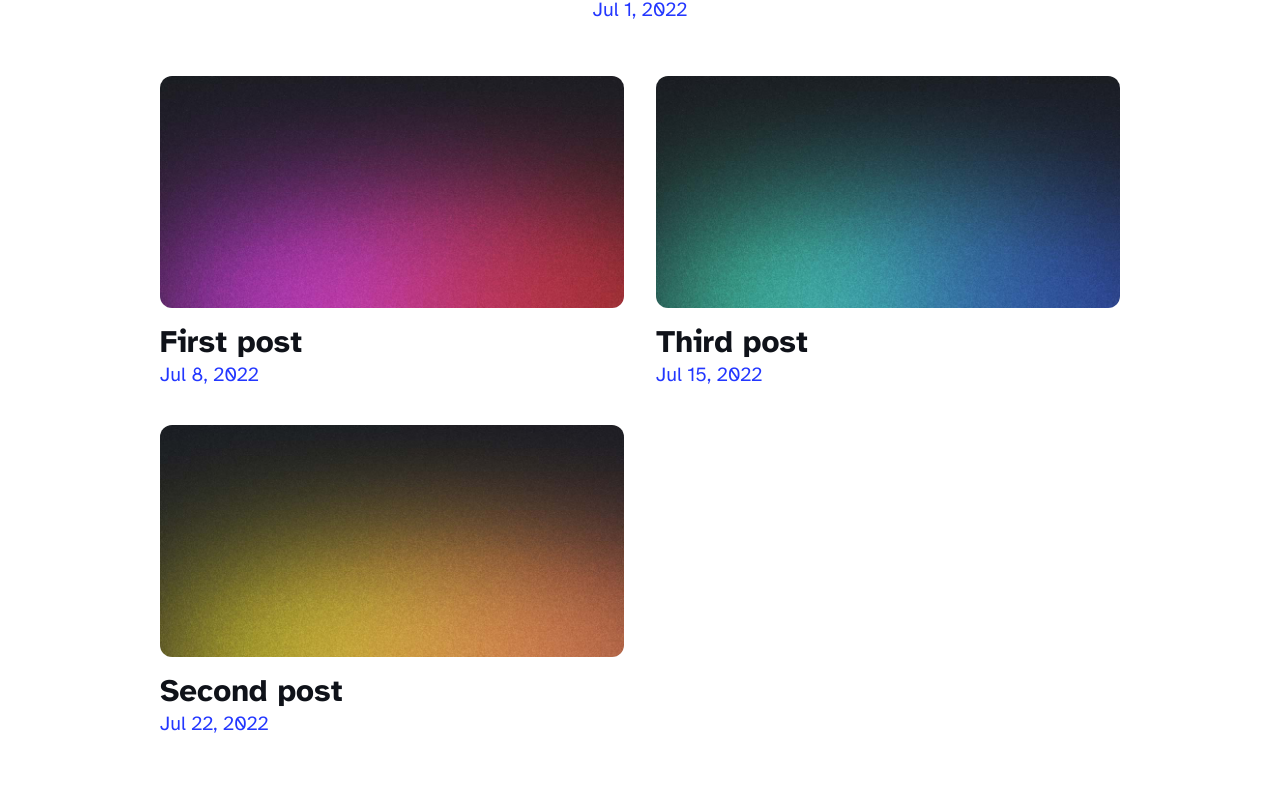
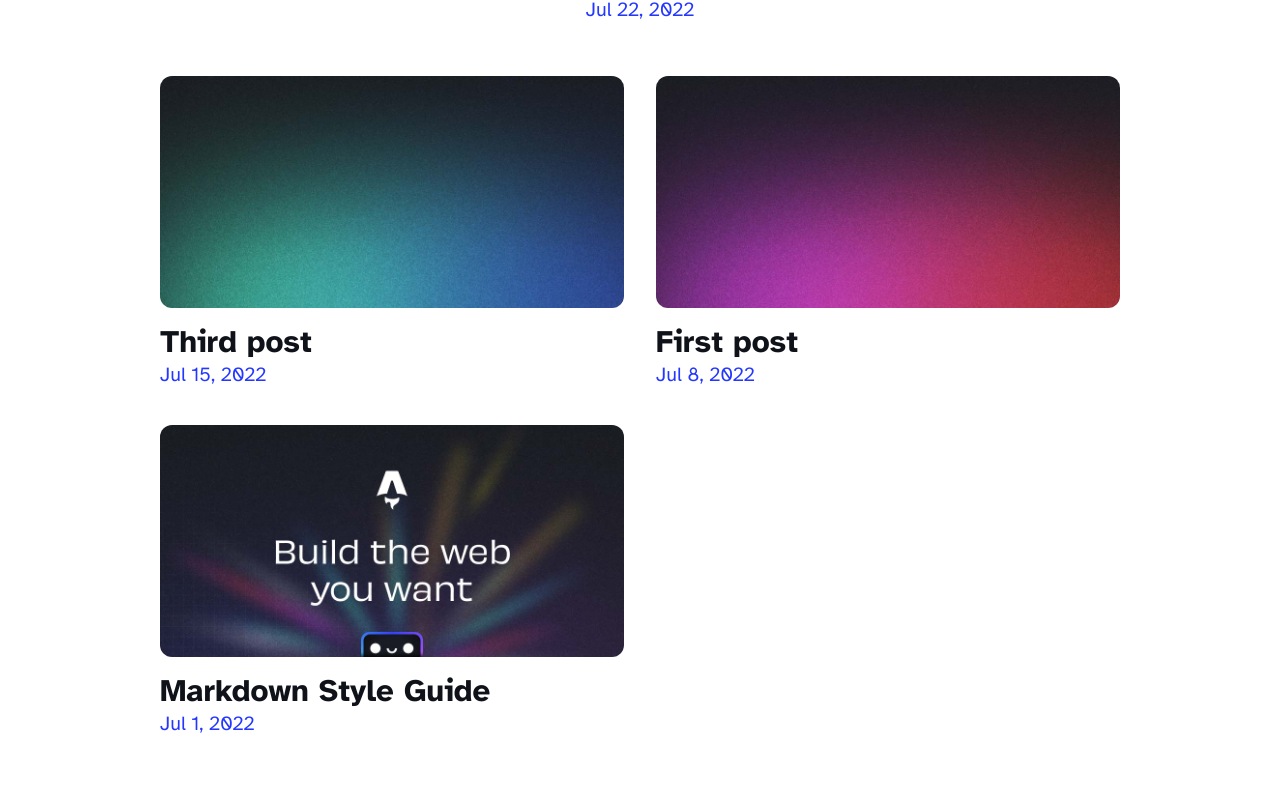
Before and after one commit to fss-fmi/fss-fmi-site, an Astro site: page /news in a window 1280 px wide. Shown: the part 682-1481 px from the top of the page. Built offline with nearby package versions, Linux system fonts and the light colour scheme; Astro itself is replaced by a stand-in of ours.

Commit message:
refactor: news order reversed to show newest
Reversed the news order to show recent posts on the top.

```diff
--- a/src/pages/news/index.astro
+++ b/src/pages/news/index.astro
@@ -8,7 +8,7 @@ import FormattedDate from '../../components/FormattedDate.astro';
 
 const posts = (await getCollection('news')).sort(
 	(a, b) => a.data.pubDate.valueOf() - b.data.pubDate.valueOf()
-);
+).reverse();
 ---
 
 <!doctype html>
```
